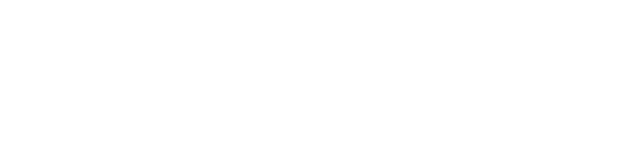
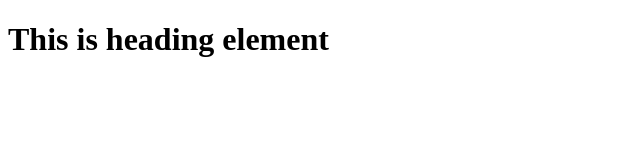
Before and after one commit to tylnl/git-collaboration, a plain HTML site: page index.html in a window 1280 px wide. Shown: the whole page, without its empty margins (0-640 px from the left). Drawn offline with Linux system fonts and the light colour scheme.

Commit message:
Yet another commit for index.html

```diff
--- a/index.html
+++ b/index.html
@@ -7,6 +7,6 @@
     <title>Document</title>
 </head>
 <body>
-
+    <h1> This is heading element </h1>
 </body>
 </html>
```
